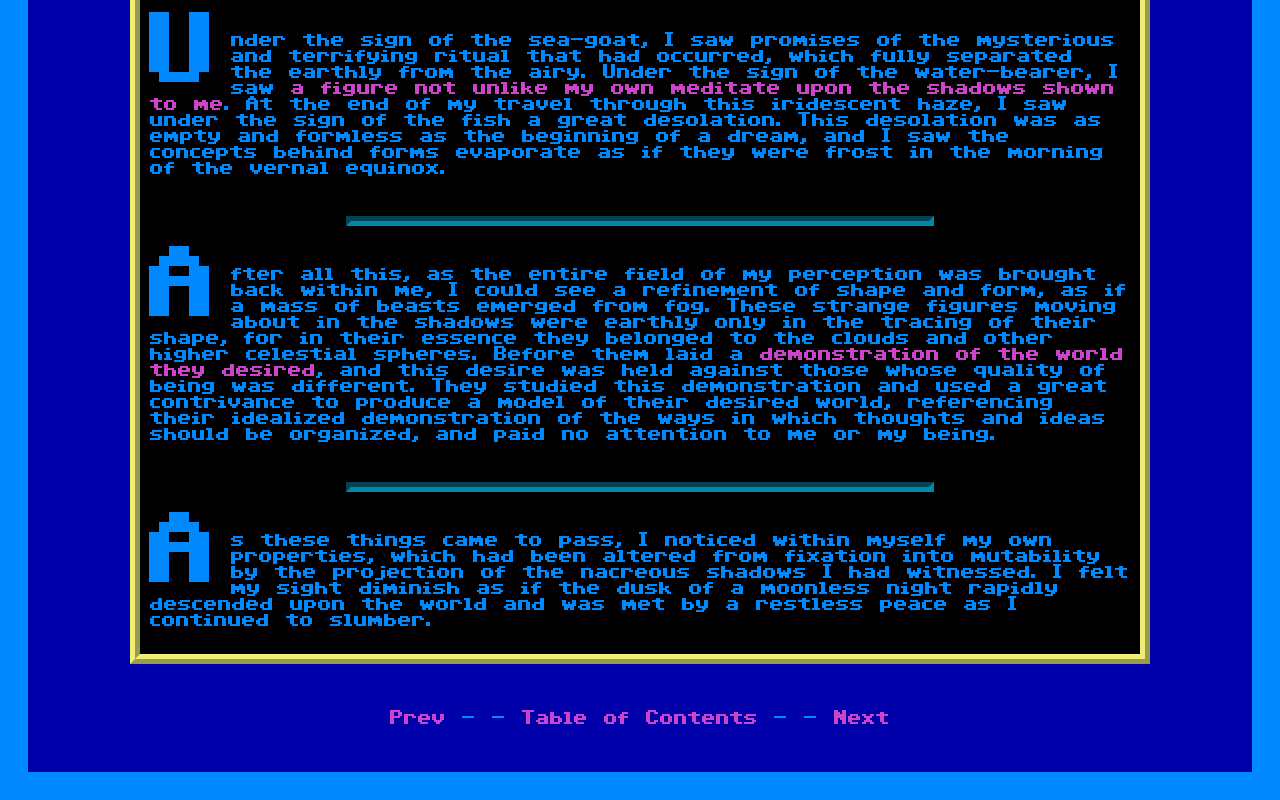
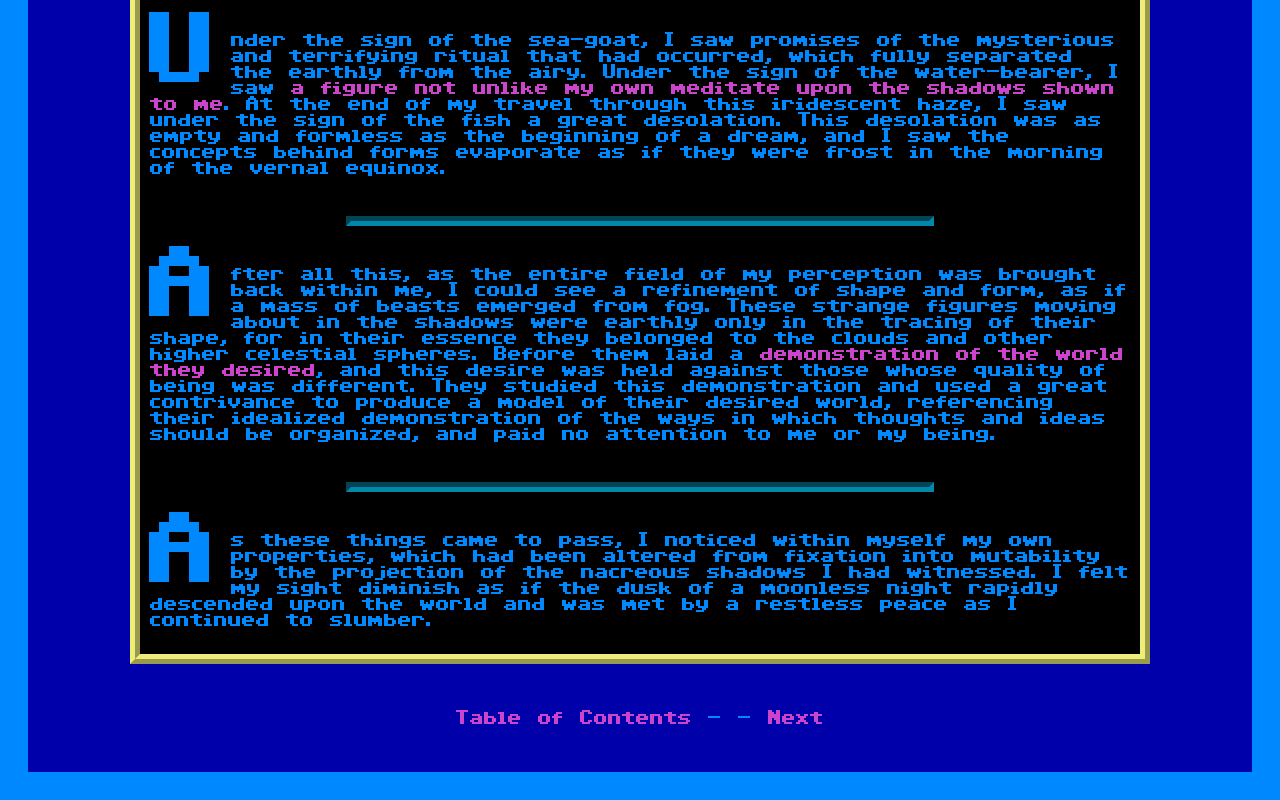
Before and after one commit to aperry2/gross_gloss, a plain HTML site: page aries.html in a window 1280 px wide. Shown: the part 2515-3315 px from the top of the page. Drawn offline with Linux system fonts and the light colour scheme.

Commit message:
Update aries.html

```diff
--- a/aries.html
+++ b/aries.html
@@ -86,7 +86,7 @@
     </div>
 
     <div class="footer" style="background-color:#00a;">
-      <p><a href="preface.html">Prev</a> - - <a href="toc.html">Table of Contents</a> - - <a href="taurus.html">Next</a></p>
+      <p><a href="pt1.html">Table of Contents</a> - - <a href="taurus.html">Next</a></p>
     </div>
   </div>
 
```
